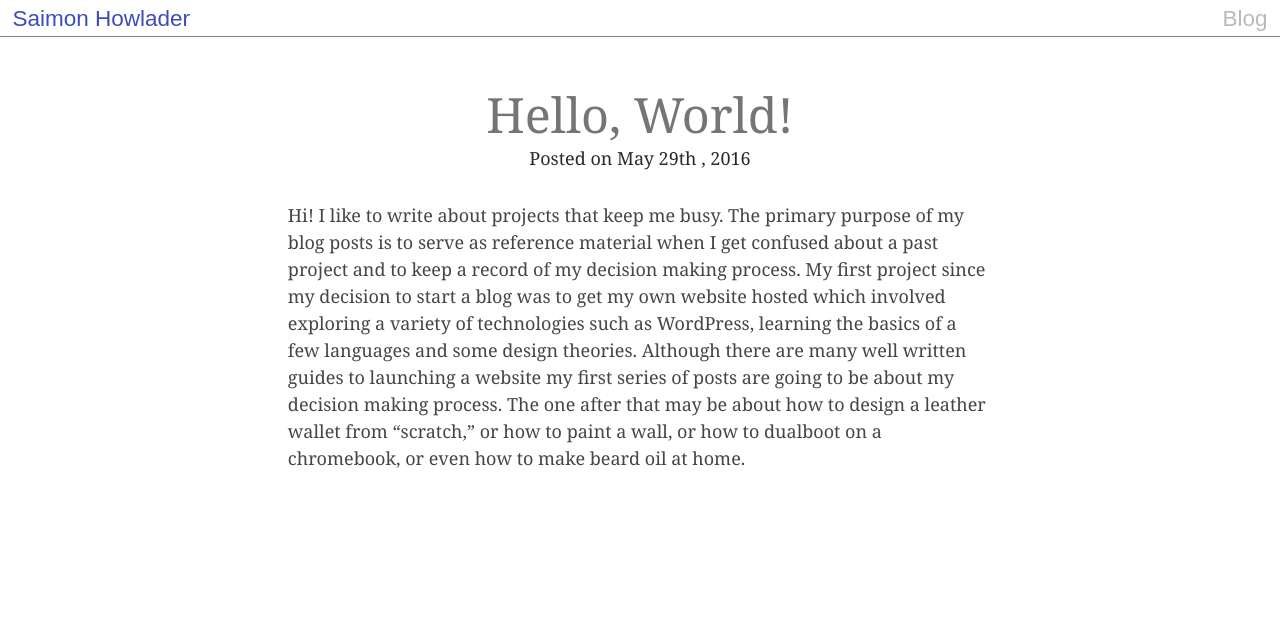
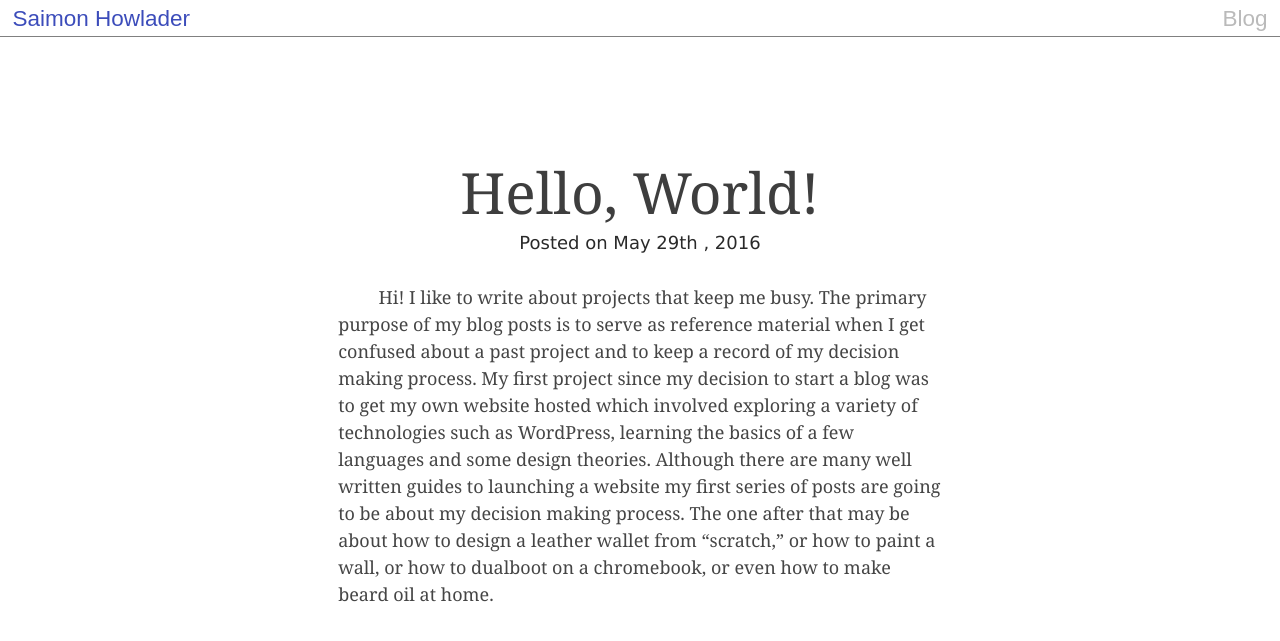
Before and after one commit to saimonhowlader/saimonhowlader.github.io, a Jekyll site: the page built from _posts/2016-05-29-hello-world.md, in a window 1280 px wide. Shown: the top 641 px of the page. Built offline with Jekyll 4.4.1, drawn with Linux system fonts in a browser that asks for light colours.

Commit message:
Add files via upload

```diff
--- a/css/styles.css
+++ b/css/styles.css
@@ -455,12 +455,13 @@ The two elements in the top navigation bar change colors and opacity when they a
   color: #1a1a1a;
   opacity: .54;
   font-family: Verdana, sans-serif;
-  font-weight: normal; }
+  font-weight: normal;
+  text-decoration: underline; }
 
 .excerpt-title-permalink a {
   color: #172BAE;
   opacity: .84;
-  font-family: Verdana, sans-serif;
+  font-family: Georgia, serif;
   font-weight: normal; }
 
 .excerpt-metadata {
@@ -475,27 +476,33 @@ The two elements in the top navigation bar change colors and opacity when they a
   line-height: 1.6; }
 
 /*---SINGLE BLOG POST STYLES---*/
+div.single-post {
+  padding-top: 8vh; }
+
 .post-title {
-  color: black;
-  opacity: .54;
-  font-size: 2.25rem;
+  color: #1a1a1a;
+  opacity: .84;
   font-family: Georgia, serif;
-  font-weight: normal;
-  font-size: 2.7rem; }
+  font-weight: normal; }
 
 .post-metadata {
-  color: black;
-  opacity: .84;
-  font-family: Georgia, serif;
-  font-weight: 300;
-  font-size: 1rem; }
+  color: #1a1a1a;
+  opacity: .54;
+  font-family: Verdana, sans-serif;
+  font-weight: 300; }
+
+div.post-content {
+  margin: auto;
+  max-width: 60ch; }
 
 .post-content {
   color: #222222;
   opacity: .84;
-  font-size: 1.2rem;
   font-weight: 400;
-  font-family: Georgia, serif; }
+  font-family: Georgia, serif;
+  text-indent: 4ch;
+  padding-top: 3ch;
+  max-width: 60ch; }
 
 /*
 Most of the code is copied from this article: https://www.smashingmagazine.com/2016/05/fluid-typography/
```
Also changed, not shown: 1 other file.
